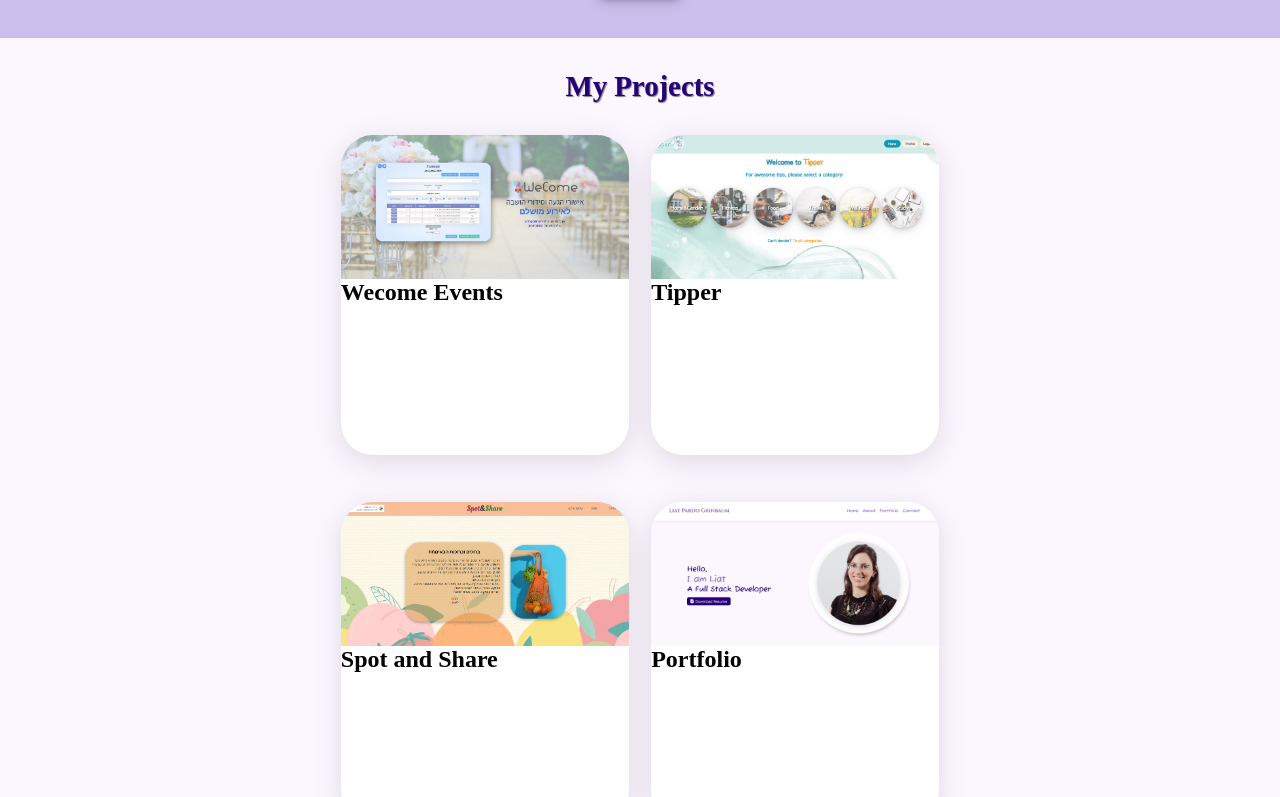
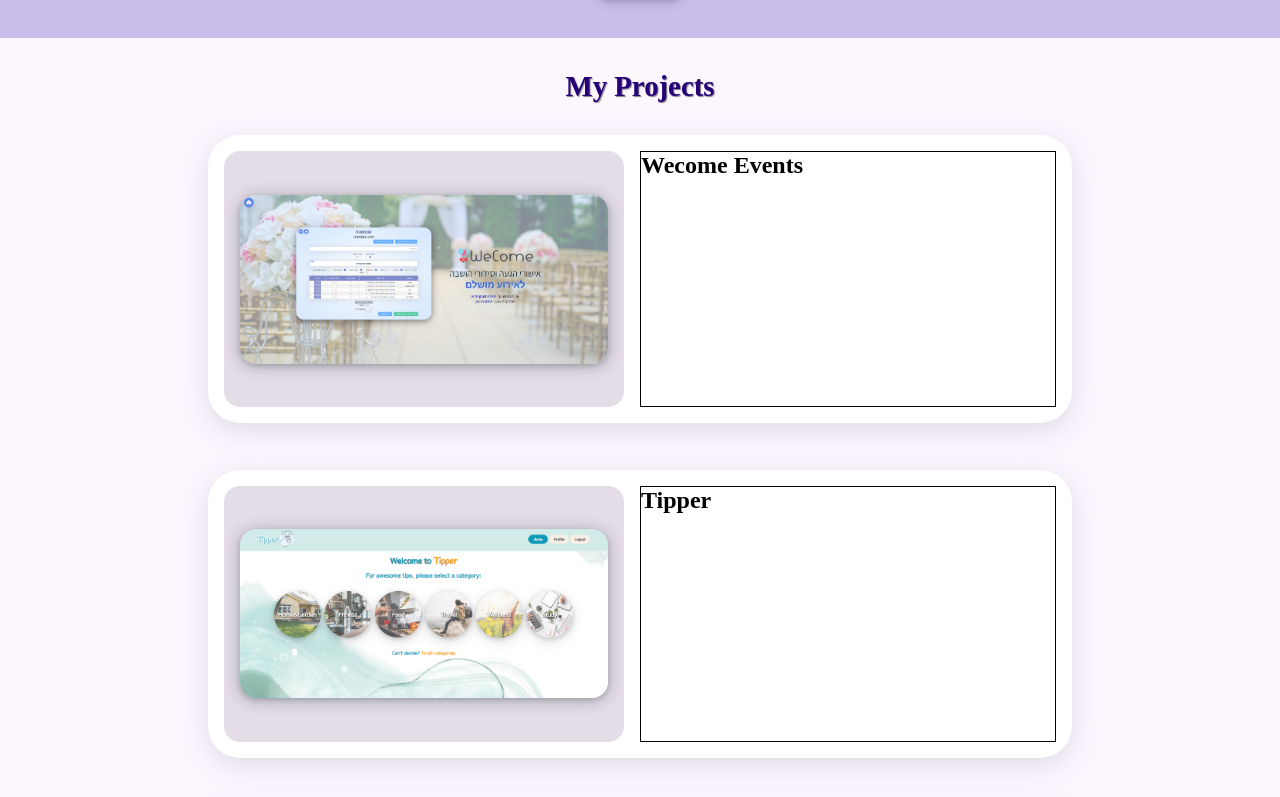
Before and after one commit to LiatPardoGrinbaum/Portfolio, a React (Create React App) app: page / in a window 1280 px wide. Shown: the part 1501-2298 px from the top of the page. Built offline with nearby package versions, Linux system fonts and the light colour scheme; a web font is replaced by a local one.

Commit message:
edited portfolio section

```diff
--- a/src/Constants/projects.js
+++ b/src/Constants/projects.js
@@ -8,6 +8,7 @@ import bucketlist from "../assets/projects/bucketlist.png";
 import amazon from "../assets/projects/amazon.png";
 export const projects = [
   {
+    id: 1,
     name: "Wecome Events",
     description: "bla bla",
     technologies: " bla bla",
@@ -17,6 +18,7 @@ export const projects = [
     video: "video link if exist",
   },
   {
+    id: 2,
     name: "Tipper",
     description: "bla bla",
     technologies: " bla bla",
@@ -26,6 +28,7 @@ export const projects = [
     video: "video link if exist",
   },
   {
+    id: 3,
     name: "Spot and Share",
     description: "bla bla",
     technologies: " bla bla",
@@ -35,6 +38,7 @@ export const projects = [
     video: "video link if exist",
   },
   {
+    id: 4,
     name: "Portfolio",
     description: "bla bla",
     technologies: " bla bla",
@@ -44,6 +48,7 @@ export const projects = [
     video: "video link if exist",
   },
   {
+    id: 5,
     name: "Landing Page Generator",
     description: "bla bla",
     technologies: " bla bla",
@@ -54,6 +59,7 @@ export const projects = [
   },
 
   {
+    id: 6,
     name: "Dice Game",
     description: "bla bla",
     technologies: " bla bla",
@@ -64,6 +70,7 @@ export const projects = [
     video: "video link if exist",
   },
   {
+    id: 7,
     name: "Bucketlist",
     description: "bla bla",
     technologies: " bla bla",
@@ -73,6 +80,7 @@ export const projects = [
     video: "video link if exist",
   },
   {
+    id: 8,
     name: "Amazon product's page",
     description: "bla bla",
     technologies: " bla bla",
--- a/src/components/About/About.js
+++ b/src/components/About/About.js
@@ -30,7 +30,7 @@ const About = () => {
         <div className=" skills">
           <div className="skills-container">
             {skills.map((skill) => {
-              return <Skill skillImg={skill.skillImg} skillTitle={skill.skillTitle} />;
+              return <Skill skillImg={skill.skillImg} skillTitle={skill.skillTitle} key={skill.skillTitle} />;
             })}
           </div>
 
--- a/src/components/About/Skill.js
+++ b/src/components/About/Skill.js
@@ -5,7 +5,7 @@ const Skill = ({ skillImg, skillTitle }) => {
     <div className="skill-box tooltip">
       <img src={skillImg} alt={skillTitle} />
 
-      <div class="bottom">
+      <div className="bottom">
         <h3>{skillTitle}</h3>
         <i></i>
       </div>
--- a/src/components/Portfolio/Portfolio.js
+++ b/src/components/Portfolio/Portfolio.js
@@ -3,7 +3,7 @@ import ProjectDiv from "./ProjectDiv";
 const Portfolio = () => {
   const insertProjects = () => {
     return projects.map((project) => {
-      return <ProjectDiv project={project} />;
+      return <ProjectDiv project={project} key={project.id} id={project.id} />;
     });
   };
   return (
--- a/src/components/Portfolio/ProjectDiv.js
+++ b/src/components/Portfolio/ProjectDiv.js
@@ -6,8 +6,9 @@ const ProjectDiv = ({ project }) => {
       <div className="project-image">
         <img src={project.image} alt={project.name} />
       </div>
-      <div className="project-content"></div>
-      <h1>{project.name}</h1>
+      <div className="project-content">
+        <h1>{project.name}</h1>
+      </div>
     </div>
   );
 };
--- a/src/scss/App.css
+++ b/src/scss/App.css
@@ -86,6 +86,7 @@
   }
   .home-inner .home-inner-right {
     box-shadow: none;
+    background: none;
   }
 }
 #home {
@@ -176,6 +177,7 @@
   }
   .home-inner .home-inner-right {
     box-shadow: none;
+    background: none;
   }
 }
 #about {
@@ -410,27 +412,45 @@
   flex-wrap: wrap;
 }
 #portfolio .portfolio-container .project-box {
-  width: 18rem;
-  height: 20rem;
+  display: flex;
+  justify-content: space-between;
+  align-items: center;
+  flex-wrap: wrap;
+  padding: 1rem;
+  width: 100%;
+  height: 18rem;
   margin-bottom: 1.5rem;
   border-radius: 2rem;
   background: white;
   box-shadow: rgba(100, 100, 111, 0.2) 0px 7px 29px 0px;
+  gap: 1rem;
 }
 #portfolio .portfolio-container .project-box .project-image {
-  width: 100%;
-  height: 45%;
+  display: flex;
+  justify-content: space-between;
+  align-items: center;
+  padding: 1rem;
+  width: 25rem;
+  height: 100%;
+  background: rgba(207, 195, 213, 0.558);
+  border-radius: 1rem;
 }
 #portfolio .portfolio-container .project-box .project-image img {
   width: 100%;
-  height: 100%;
-  -o-object-fit: cover;
-     object-fit: cover;
+  border-radius: 1rem;
   -o-object-position: center;
      object-position: center;
-  border-top-left-radius: 2rem;
-  border-top-right-radius: 2rem;
+  box-shadow: rgba(14, 30, 37, 0.12) 0px 2px 4px 0px, rgba(14, 30, 37, 0.32) 0px 2px 16px 0px;
   display: block;
+  transition: 1s;
+}
+#portfolio .portfolio-container .project-box .project-image img:hover {
+  box-shadow: rgba(14, 30, 37, 0.504) 0px 2px 4px 0px, rgba(14, 30, 37, 0.548) 0px 2px 16px 0px;
+}
+#portfolio .portfolio-container .project-box .project-content {
+  border: solid black 1px;
+  flex-grow: 1;
+  height: 100%;
 }
 
 .App {
--- a/src/scss/_home.scss
+++ b/src/scss/_home.scss
@@ -95,6 +95,7 @@
     }
     .home-inner-right {
       box-shadow: none;
+      background: none;
     }
   }
 }
--- a/src/scss/_portfolio.scss
+++ b/src/scss/_portfolio.scss
@@ -20,24 +20,44 @@
     flex-wrap: wrap;
 
     .project-box {
-      width: 18rem;
-      height: 20rem;
+      display: flex;
+      justify-content: space-between;
+      align-items: center;
+      flex-wrap: wrap;
+      padding: 1rem;
+      width: 100%;
+      height: 18rem;
       margin-bottom: 1.5rem;
       border-radius: 2rem;
       background: white;
       box-shadow: rgba(100, 100, 111, 0.2) 0px 7px 29px 0px;
+      gap: 1rem;
       .project-image {
-        width: 100%;
-        height: 45%;
+        display: flex;
+        justify-content: space-between;
+        align-items: center;
+        padding: 1rem;
+        width: 25rem;
+        height: 100%;
+        background: $bg-color-2;
+        border-radius: 1rem;
         img {
           width: 100%;
-          height: 100%;
-          object-fit: cover;
+          border-radius: 1rem;
           object-position: center;
-          border-top-left-radius: 2rem;
-          border-top-right-radius: 2rem;
+          box-shadow: rgba(14, 30, 37, 0.12) 0px 2px 4px 0px, rgba(14, 30, 37, 0.32) 0px 2px 16px 0px;
           display: block; //imporetent, removes gap between image and border
+          transition: 1s;
+          &:hover {
+            box-shadow: rgba(14, 30, 37, 0.504) 0px 2px 4px 0px, rgba(14, 30, 37, 0.548) 0px 2px 16px 0px;
+          }
         }
+      }
+      .project-content {
+        border: solid black 1px;
+        flex-grow: 1;
+
+        height: 100%;
       }
     }
   }
```
Also changed, not shown: 1 other file (tests, documents, lock files or other folders).
